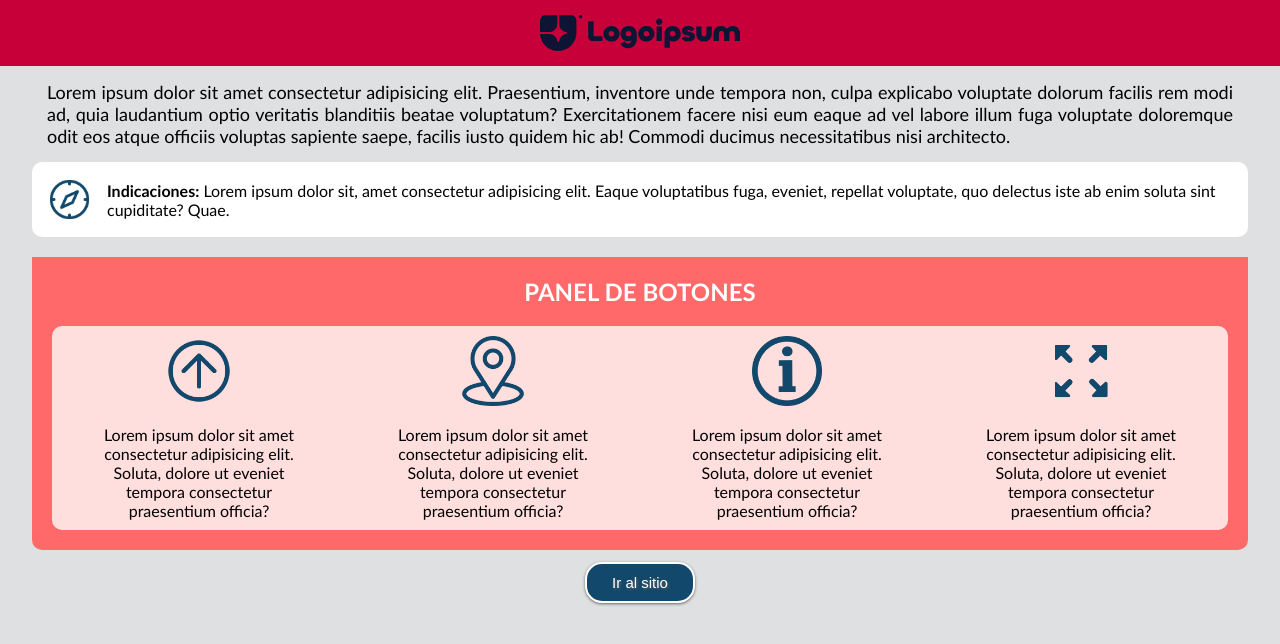
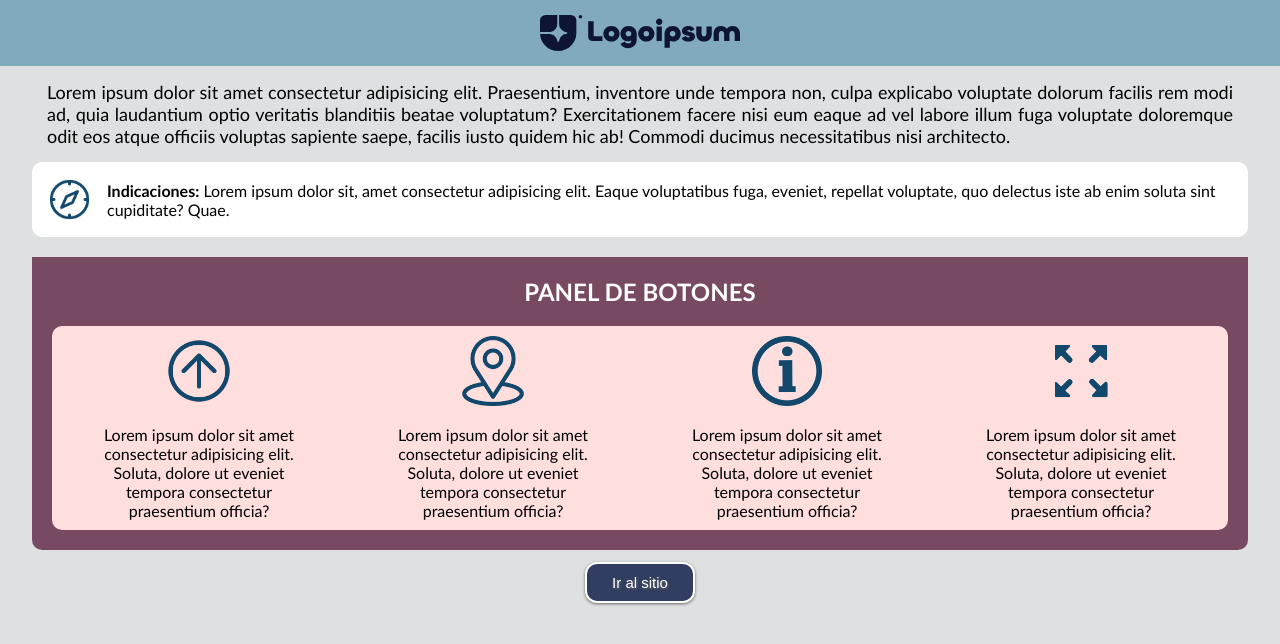
Before and after one commit to SteveGongoraL/Intro-site, a plain HTML site: page index.html in a window 1280 px wide. Drawn offline with Linux system fonts and the light colour scheme.

Commit message:
Cambiando los colores del diseño

```diff
--- a/index.html
+++ b/index.html
@@ -45,7 +45,7 @@
         </section>
 
         <div class="btn-continuar">
-            <a href="https://www.google.com.mx">
+            <a href="https://github.com/SteveGongoraL">
                 <button type="button" class="redirect-button">Ir al sitio</button>
             </a>
         </div>
--- a/style.css
+++ b/style.css
@@ -10,7 +10,7 @@ Estilos del header
 .headerStyle {
     display: flex;
     justify-content: center;
-    background-color: #C70039;
+    background-color: #81ABBC;
     width: 100%;
 }
 /* Estilos para las imágenes */
@@ -60,13 +60,13 @@ Estilos de sección Instrucciones.
 Estilos Sección de Botonería.
 */
 .btn-section {
-    background-color:#FF6969; /* #3085C3 */
+    background-color:#774A62;
     padding: 20px;
     border-radius: 0px 0px 10px 10px;
 }
 /* Contenedor de todos las cards. */
 .botoneria{
-    background-color: #ffdede;/* #d9e5e7e0 */
+    background-color: #ffdede;
     border-radius: 10px;
     display: flex;
     justify-content: space-around;
@@ -107,13 +107,13 @@ Estilos de Boton Continuar
     font-size: 15px;
     padding: 10px 25px 10px 25px;
     text-decoration: none;
-    border-radius: 17px;
+    border-radius: 12px;
     box-shadow: 0px 1px 3px #666666;
     text-shadow: 1px 1px 3px #666666;
     border: solid #ffffff 2px;
-    background-color: #12486B;
+    background-color: #313E61;
     cursor: pointer;
 }
 .redirect-button:hover {
-    background: #141E46;
+    background: #0e1534;
 }
```
